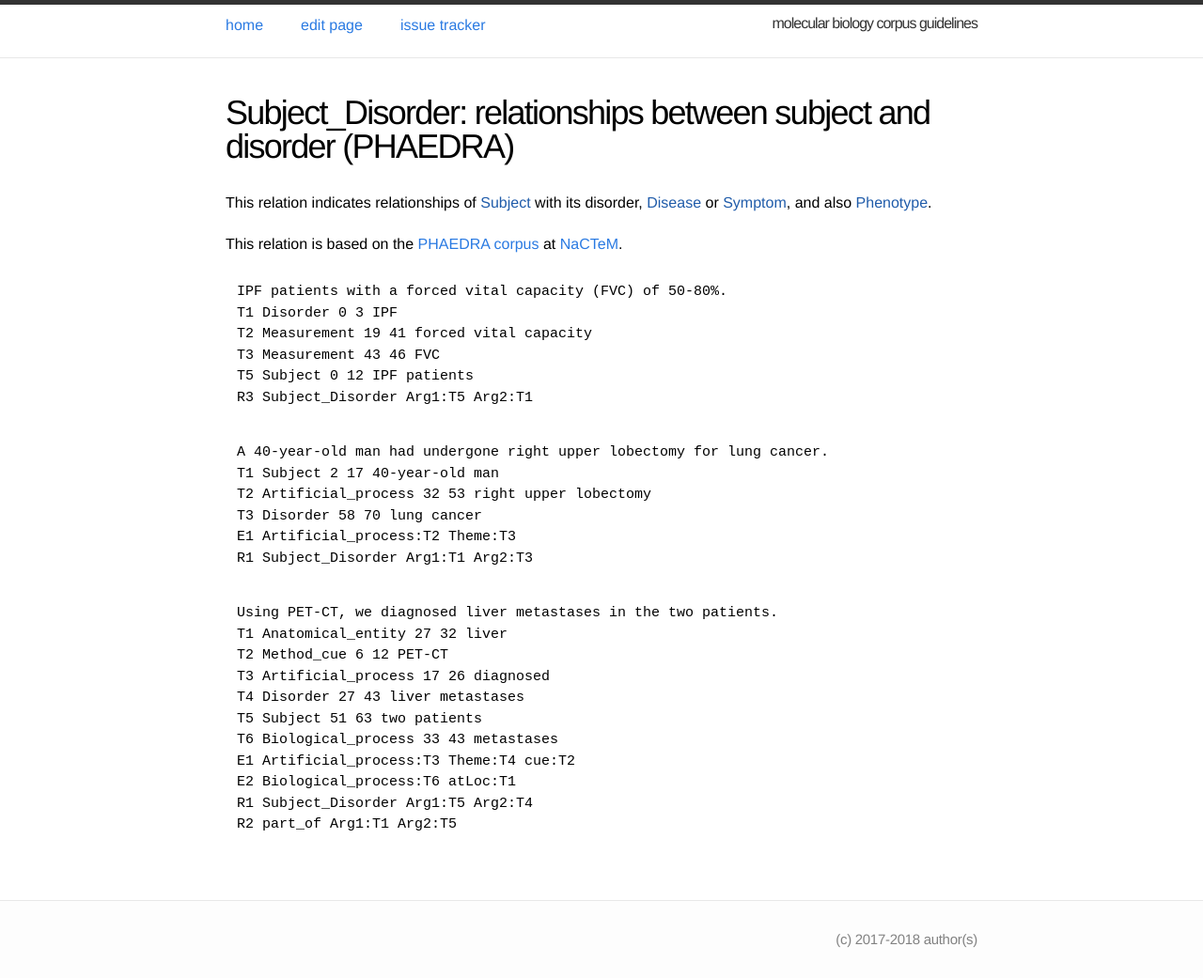
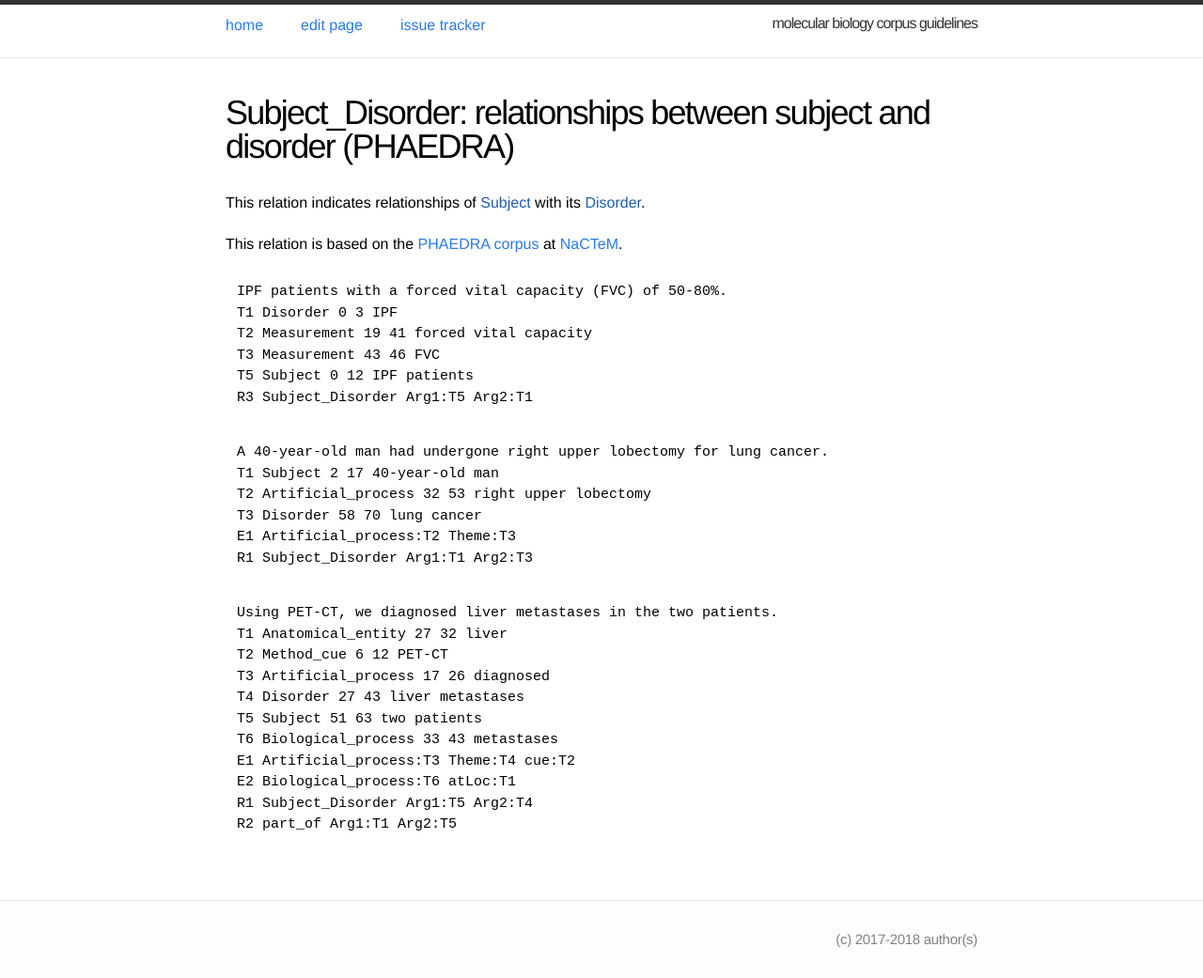
Before and after one commit to ezcatdb/molbiol_lung_corpus-guidelines, a Jekyll site: the page built from _relation/Subject_Disorder.md, in a window 1280 px wide. Shown: the whole page at 94% size. Built offline with Jekyll 4.4.1, drawn with Linux system fonts in a browser that asks for light colours.

Commit message:
unused entities were removed from explanation in _relation/Subject_Disorder.md

```diff
--- a/_relation/Subject_Disorder.md
+++ b/_relation/Subject_Disorder.md
@@ -5,7 +5,7 @@ shortdef: "relationships between subject and disorder (PHAEDRA)"
 order: 110
 ---
 
-This relation indicates relationships of [Subject]() with its disorder, [Disease]() or [Symptom](), and also [Phenotype]().
+This relation indicates relationships of [Subject]() with its [Disorder]().
 
 This relation is based on the <a href="http://www.nactem.ac.uk/">PHAEDRA corpus</a> at <a href="http://www.nactem.ac.uk/">NaCTeM</a>.
 
```
